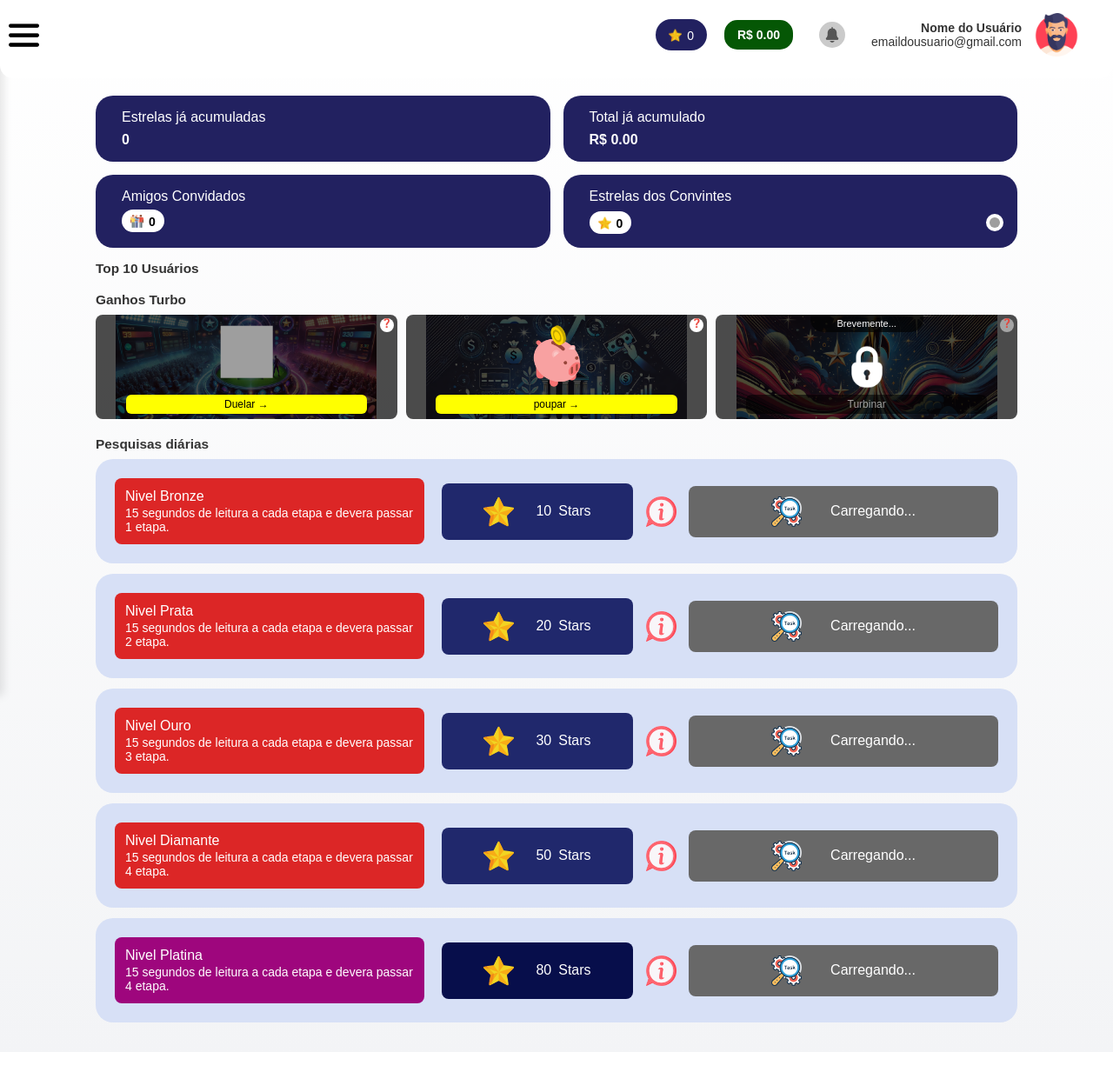
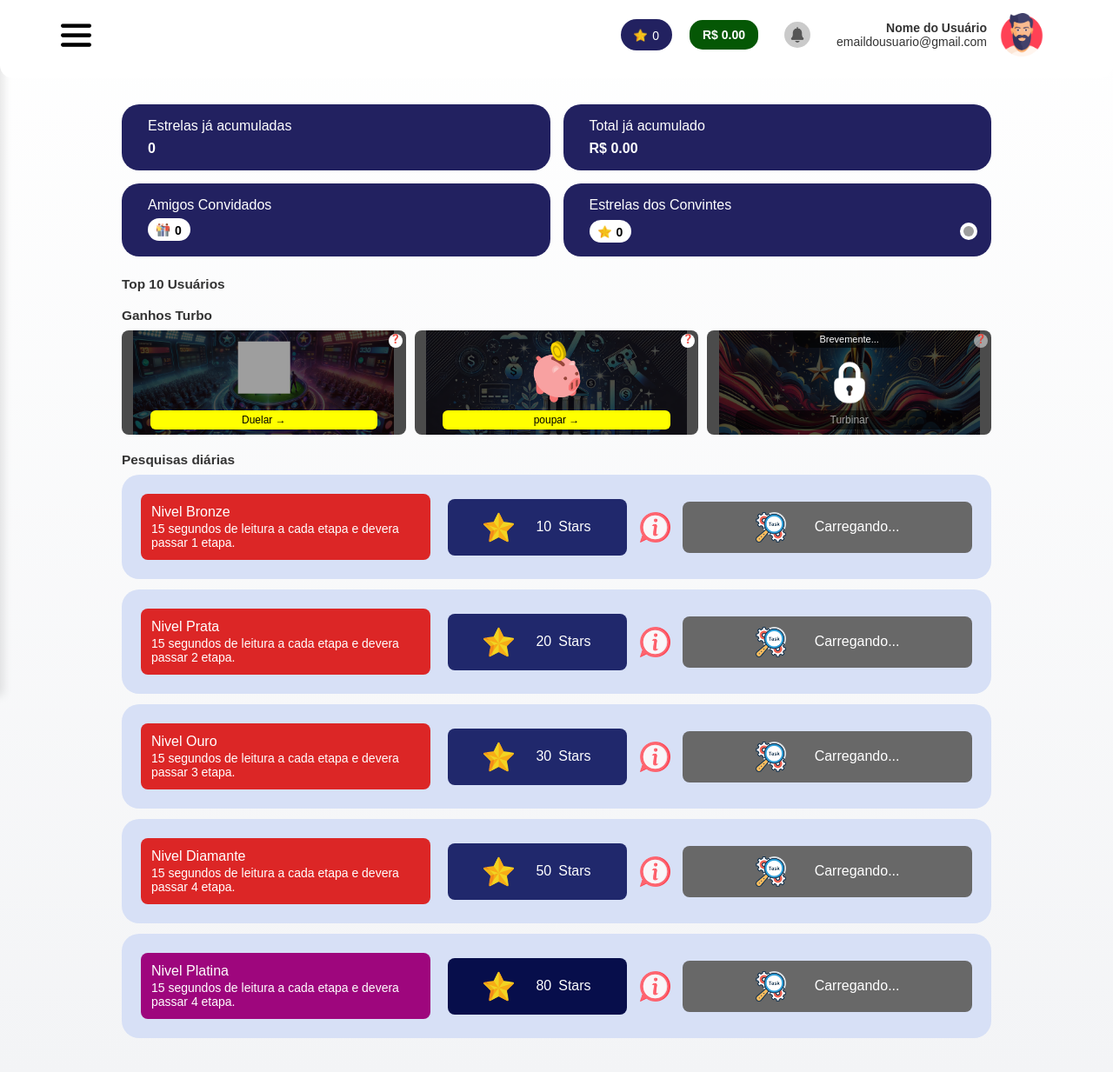
Before and after one commit to Nelio-Albasine/LonyExtra, a PHP site: page /0/dashboard/index.html in a window 1280 px wide. Shown: the whole page at 87% size. Before the commit the page ends 1176 px from the top, so only its background shows below. Run offline with PHP 8.4, Linux system fonts and the light colour scheme; data that the repository does not hold is empty; some libraries are stand-ins or nearby versions; grey boxes are pictures that could not be loaded.

Commit message:
CSS da tela home ajustado

```diff
--- a/0/css/home/header.css
+++ b/0/css/home/header.css
@@ -9,10 +9,6 @@ header {
     z-index: 100;
 }
 
-main {
-    margin-top: 100px;
-    padding: 0 15px !important;
-}
 
 .header_ul {
     display: flex;
--- a/0/css/home/mobile.css
+++ b/0/css/home/mobile.css
@@ -4,16 +4,15 @@
 }
 
 @media screen and (max-width: 600px) {
-    main {
-        margin-top: 80px;
+    main{
+        padding-top: 80px;
     }
-
     #notification_icon {
         margin: 0 10px;
     }
 
     .main-content {
-        padding: 6px 6px 0 6px !important;
+        padding: 0  10px !important;
     }
 
     .stat-label {
--- a/0/css/home/pc.css
+++ b/0/css/home/pc.css
@@ -1,6 +1,14 @@
 @media screen and (min-width: 770px) {
+  .drawer_icon {
+    left: 40px;
+    margin-left: 60px;
+  }
+  main {
+    padding: 120px 40px 15px 40px;
+  }
+
   .header_ul {
-    padding: 15px 40px;
+    padding: 15px 80px;
   }
 
   .main-content {
--- a/0/css/home/styles.css
+++ b/0/css/home/styles.css
@@ -7,10 +7,17 @@
 
 body {
     background-color: #ffffff;
+    min-height: 100vh;
+    overflow: hidden;
+    padding: 0 !important;
+}
+
+main{
+    width: 100%;
     display: flex;
     flex-direction: column;
-    min-height: 100vh;
-    overflow: hidden;
+    padding-top: 50px;
+    padding-bottom: 10px;
 }
 
 .span_stars {
@@ -23,8 +30,9 @@ body {
 }
 
 .main-content {
-    flex-grow: 1;
-    padding: 16px;
+    display: flex;
+    flex-direction: column;
+    width: 100%;
     overflow-y: auto;
 }
 
--- a/0/dashboard/index.html
+++ b/0/dashboard/index.html
@@ -38,6 +38,7 @@
 </head>
 
 <body>
+    <main>
         <div id="full_container_loading">
             <div class="progress-wrapper">
                 <div class="progress-bg">
@@ -379,7 +380,8 @@
                             <p class="p_option_leven_name">Nivel Ouro</p>
                             <div class="level-desc">15 segundos de leitura a cada etapa e devera passar 3 etapa.</div>
                         </div>
-                    <div class="points"><img src="../src/imgs/star.png">30 <span class="span_stars">Stars</span></div>
+                        <div class="points"><img src="../src/imgs/star.png">30 <span class="span_stars">Stars</span>
+                        </div>
                         <div class="info"><img src="../src/imgs/info.png"></div>
                         <div id="containerOuroChecker" class="timer">
                             <img src="../src/imgs/task.png">
@@ -449,7 +451,8 @@
                             nível
                             <strong id="dialog_title_level_name">y</strong> para realizar por
                             dia. Após a conclusão
-                        de cada opção, <strong>ela levará 24 horas para reiniciar</strong> (contando a partir do momento
+                            de cada opção, <strong>ela levará 24 horas para reiniciar</strong> (contando a partir do
+                            momento
                             em que
                             você concluiu a
                             respectiva tarefa).
@@ -496,7 +499,8 @@
                     <!-- Dialog Convert Stars -->
                     <div class="the_dialog_container" id="dialog_convert_stars">
                         <div class="dialog_content">
-                        <p class="dialog_subtitle">🎉 Selecione uma opção e depois clique para converter suas estrelas
+                            <p class="dialog_subtitle">🎉 Selecione uma opção e depois clique para converter suas
+                                estrelas
                                 em saldo:</p>
                             <div class="conversion_options">
                                 <div class="conversion_option">
@@ -533,7 +537,8 @@
                                 <div class="invitation_statistic">
                                     <div>
                                         <p><strong>Amigos Convidados:</strong></p>
-                                    <div class="container_stars container_stars_from_invite container_invite_the_item">
+                                        <div
+                                            class="container_stars container_stars_from_invite container_invite_the_item">
                                             <img style="transform: rotate(0deg);" src="../src/imgs/friends.png"
                                                 alt="friends">
                                             <p><strong class="textTotalInvitedFriends">0</strong></p>
@@ -542,7 +547,8 @@
 
                                     <div>
                                         <p><strong>Estrelas Ganhas:</strong></p>
-                                    <div class="container_stars container_stars_from_invite container_invite_the_item">
+                                        <div
+                                            class="container_stars container_stars_from_invite container_invite_the_item">
                                             <img src="../src/imgs/star.png" alt="star">
                                             <p><strong class="textTotalStarsEarnedByReferrals">0</strong></p>
                                         </div>
@@ -597,7 +603,8 @@
                                             </div>
 
                                             <div class="rating rating_from_invite">
-                                            <span id="LTstarsWhoInvitedMe" class="rating-value stars_my_inviter_has">49
+                                                <span id="LTstarsWhoInvitedMe"
+                                                    class="rating-value stars_my_inviter_has">49
                                                     345</span>
                                                 <span class="rating_icon stars_my_inviter_has">⭐</span>
                                             </div>
@@ -661,7 +668,8 @@
                                     </table>
 
                                     <div id="empty_invited_friends">
-                                    <i id="loading_or_empty_awesome_icon" class="fa-solid fa-history history-icon"></i>
+                                        <i id="loading_or_empty_awesome_icon"
+                                            class="fa-solid fa-history history-icon"></i>
                                         <p class="p_sem_saques">Sem amigos convidados!</p>
                                     </div>
                                 </div>
@@ -976,7 +984,8 @@
                                 <div class="input-group">
                                     <label for="titulo">Título da Dúvida</label>
                                     <input type="text" id="tituloGmailSuporte" name="titulo" maxlength="40"
-                                    placeholder="Insira o título..." oninput="updateCounter(this, 'tituloCounter', 40)">
+                                        placeholder="Insira o título..."
+                                        oninput="updateCounter(this, 'tituloCounter', 40)">
                                     <span id="tituloCounter">0/40</span>
                                 </div>
 
@@ -1035,7 +1044,8 @@
                     <div class="the_dialog_container" id="dialog_logout">
                         <div class="div_base_signout">
                             <h2>Tem certeza de que deseja sair?</h2>
-                        <p>Ao sair, você precisará fazer login novamente para acessar sua conta. (Não se preocupe, seu
+                            <p>Ao sair, você precisará fazer login novamente para acessar sua conta. (Não se preocupe,
+                                seu
                                 progresso será salvo!)</p>
                             <div class="signout_buttons">
                                 <button class="btn_cancel" id="cancelLogout">Cancelar</button>
@@ -1048,6 +1058,7 @@
             </div>
         </div>
 
+    </main>
 
     <script src="../js/drawer.js"></script>
     <script src="../js/GetDashboardInfo.js"></script>
--- a/0/js/GetDashboardInfo.js
+++ b/0/js/GetDashboardInfo.js
@@ -74,7 +74,6 @@ document.addEventListener("DOMContentLoaded", async function () {
         text.textContent = userInvitationInfo.totalStarsEarnedByReferral.toLocaleString("pt-PT");
     });
 });
-
 
 
 function handleStartTasksClicks() {
```
Lines whose indentation alone changed are shown as unchanged.
